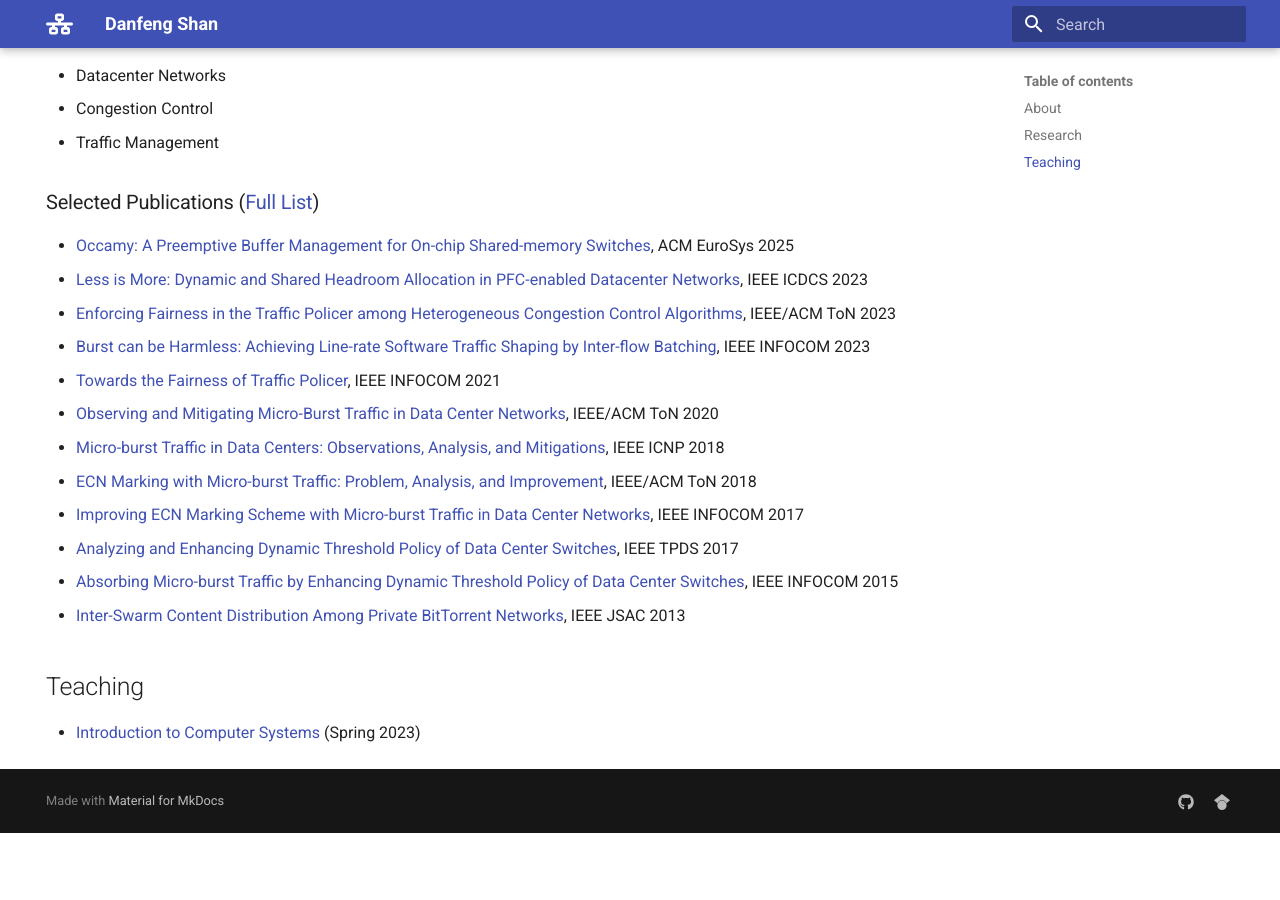
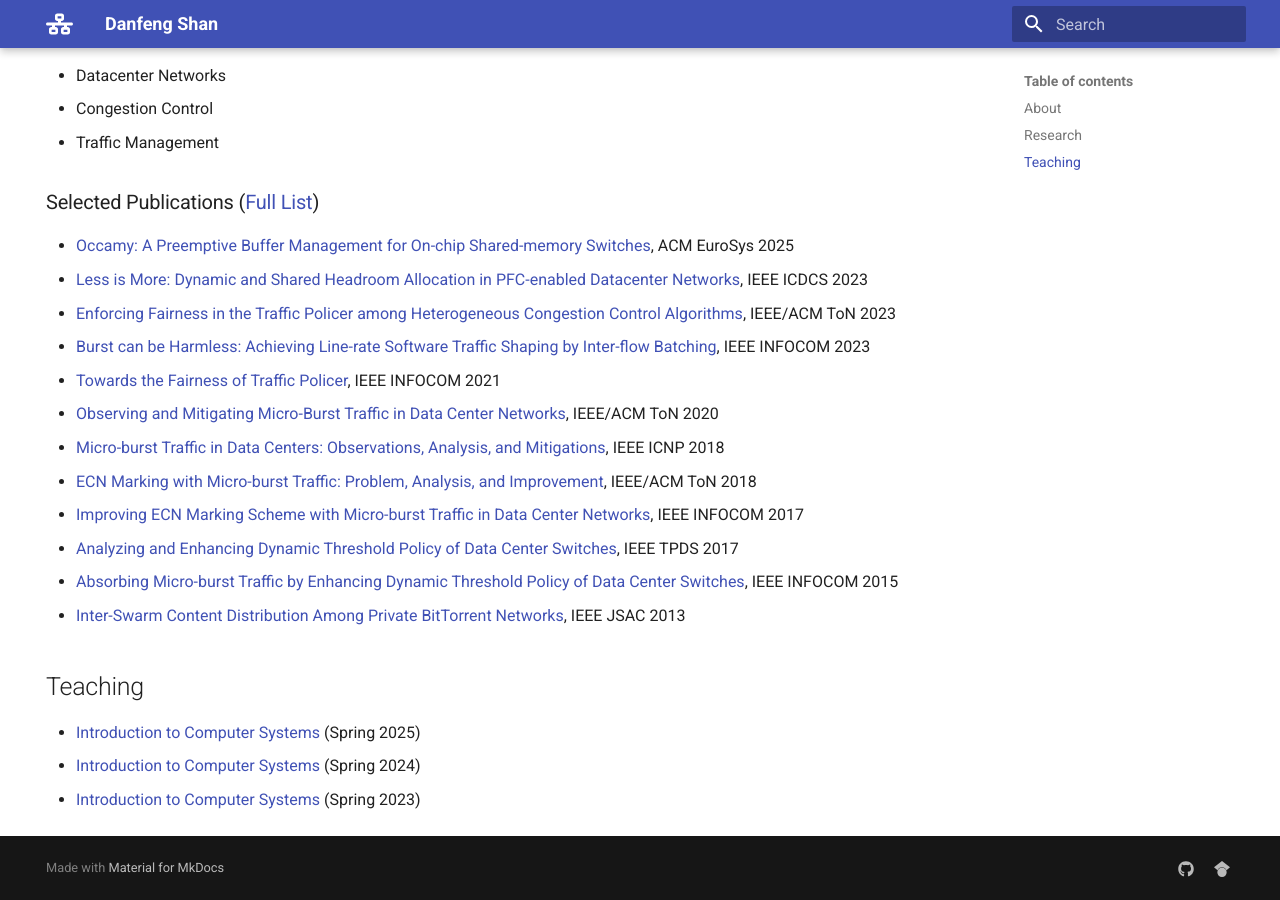
Before and after one commit to dfshan/dfshan.github.io, an MkDocs documentation site: the page built from docs/index.md, in a window 1280 px wide and 900 px high, scrolled down 705 px. Built offline with MkDocs 1.6.1 and Material for MkDocs 9.7.7, drawn with Linux system fonts in a browser that asks for light colours; before the commit the page ends 1538 px from its top, so only the background shows below that.

Commit message:
✨ Add teaching

```diff
--- a/docs/index.md
+++ b/docs/index.md
@@ -60,4 +60,6 @@ https://ieeexplore.ieee.org/abstract/document/10272497), IEEE ICDCS 2023
   IEEE JSAC 2013
 
 ## Teaching
-- [Introduction to Computer Systems](https://ics.dfshan.net) (Spring 2023)
+- [Introduction to Computer Systems](https://xjtu-ics.dfshan.net) (Spring 2025)
+- [Introduction to Computer Systems](https://ics.dfshan.net) (Spring 2024)
+- [Introduction to Computer Systems](http://xgw.dfshan.net:3023/) (Spring 2023)
```
